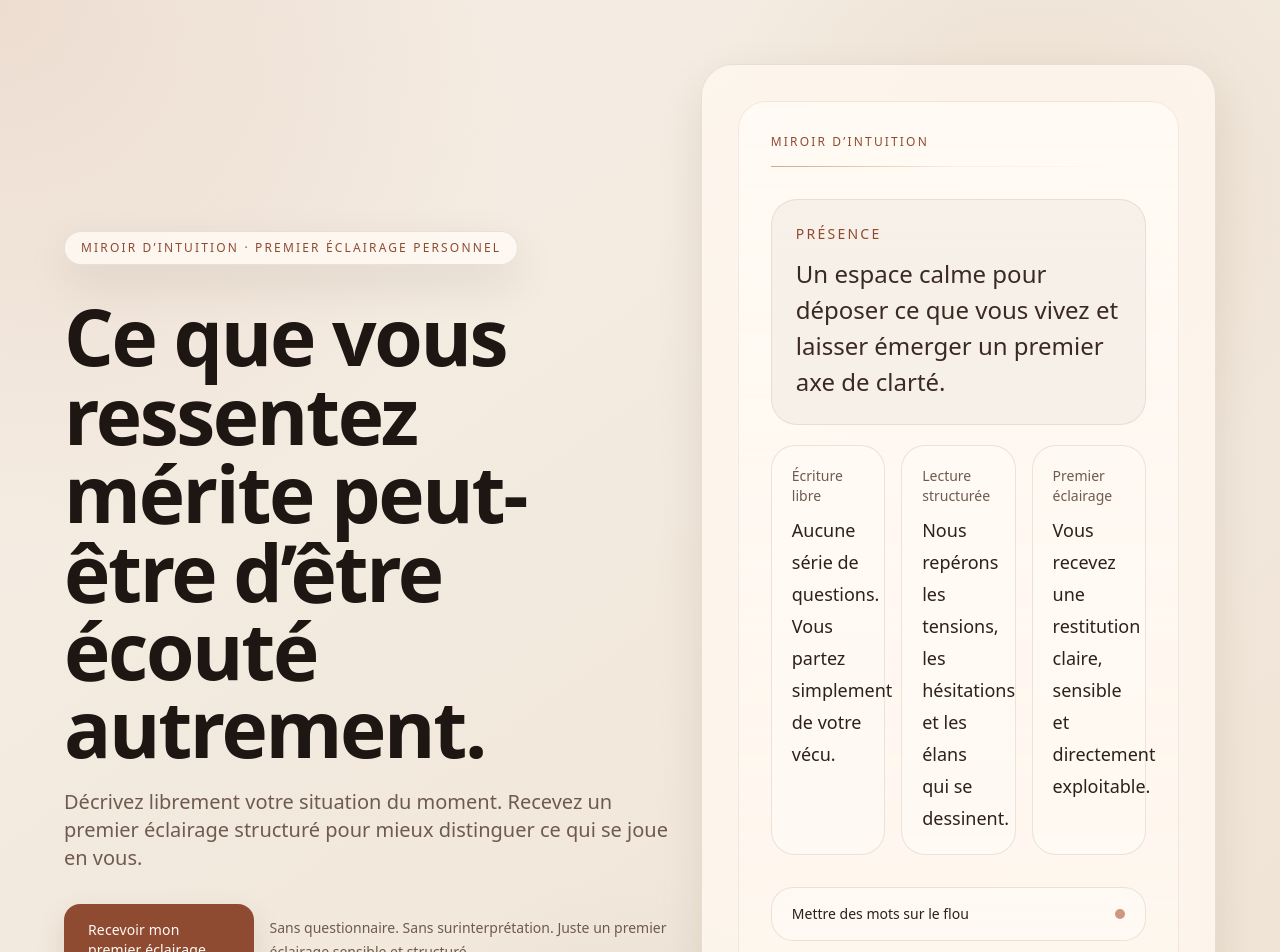
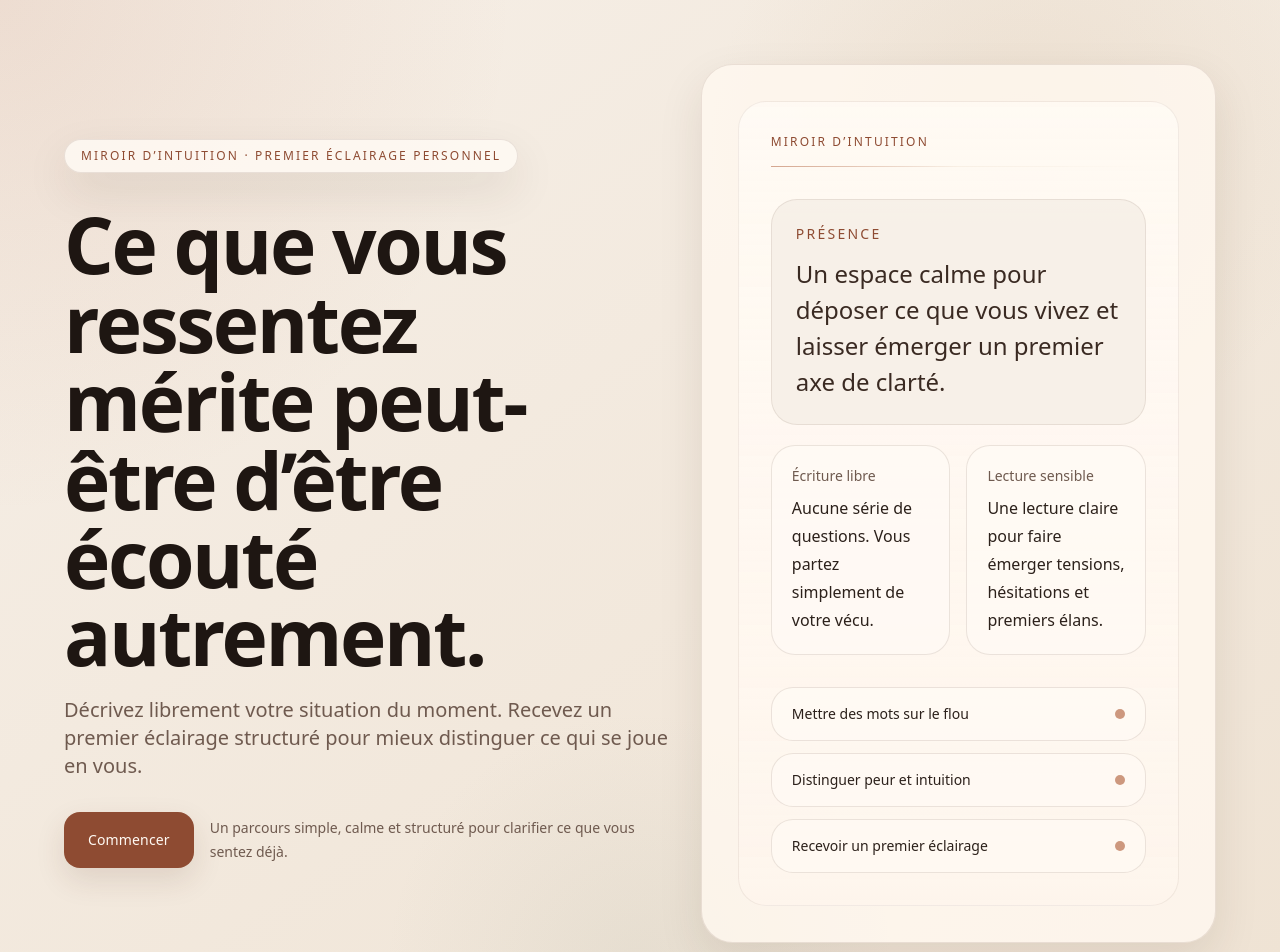
Before and after one commit to arnaudcrestey/parlez-moi-de-votre-situation, a Next.js app: page /start in a window 1280 px wide. Shown: the top 952 px of the page. Built offline with nearby package versions, Linux system fonts and the light colour scheme.

Commit message:
Update page.tsx

```diff
--- a/app/start/page.tsx
+++ b/app/start/page.tsx
@@ -3,7 +3,7 @@ import Link from 'next/link';
 const benefits = [
   'Mettre des mots sur le flou',
   'Distinguer peur et intuition',
-  'Recevoir un premier axe de lecture'
+  'Recevoir un premier éclairage'
 ];
 
 export default function StartPage() {
@@ -29,11 +29,11 @@ export default function StartPage() {
 
             <div className="flex flex-col gap-4 sm:flex-row sm:items-center">
               <Link className="mirror-button w-full sm:w-auto" href="/analyse">
-                Recevoir mon premier éclairage
+                Commencer
               </Link>
 
               <p className="text-sm leading-6 text-mirror-muted">
-                Sans questionnaire. Sans surinterprétation. Juste un premier éclairage sensible et structuré.
+                Un parcours simple, calme et structuré pour clarifier ce que vous sentez déjà.
               </p>
             </div>
           </div>
@@ -54,25 +54,18 @@ export default function StartPage() {
                     </p>
                   </div>
 
-                  <div className="grid gap-4 sm:grid-cols-3">
+                  <div className="grid gap-4 sm:grid-cols-2">
                     <div className="rounded-[24px] border border-mirror-border bg-[rgba(255,250,244,0.9)] p-5">
                       <p className="text-sm text-mirror-muted">Écriture libre</p>
-                      <p className="mt-2 text-lg font-medium leading-8 text-mirror-text">
+                      <p className="mt-2 text-base font-medium leading-7 text-mirror-text">
                         Aucune série de questions. Vous partez simplement de votre vécu.
                       </p>
                     </div>
 
                     <div className="rounded-[24px] border border-mirror-border bg-[rgba(255,250,244,0.82)] p-5">
-                      <p className="text-sm text-mirror-muted">Lecture structurée</p>
-                      <p className="mt-2 text-lg font-medium leading-8 text-mirror-text">
-                        Nous repérons les tensions, les hésitations et les élans qui se dessinent.
-                      </p>
-                    </div>
-
-                    <div className="rounded-[24px] border border-mirror-border bg-[rgba(255,250,244,0.76)] p-5">
-                      <p className="text-sm text-mirror-muted">Premier éclairage</p>
-                      <p className="mt-2 text-lg font-medium leading-8 text-mirror-text">
-                        Vous recevez une restitution claire, sensible et directement exploitable.
+                      <p className="text-sm text-mirror-muted">Lecture sensible</p>
+                      <p className="mt-2 text-base font-medium leading-7 text-mirror-text">
+                        Une lecture claire pour faire émerger tensions, hésitations et premiers élans.
                       </p>
                     </div>
                   </div>
```
